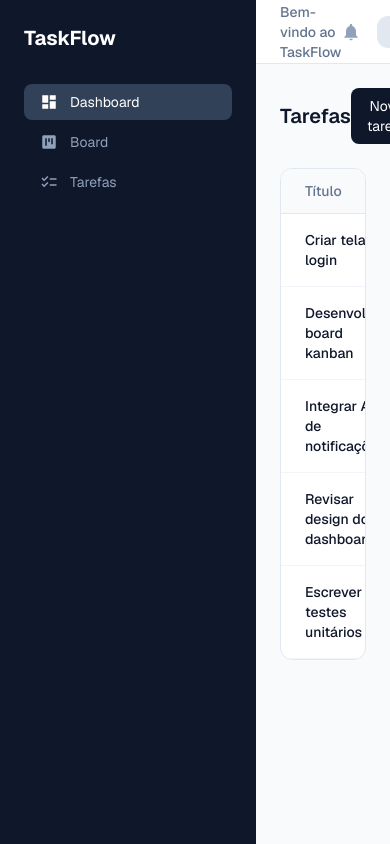
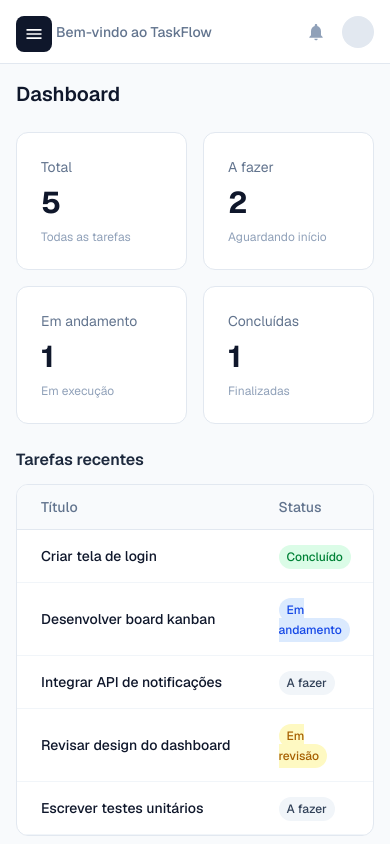
Before and after one commit to CaioMiranda12/taskflow-interface, a Next.js app: page / in a window 390 px wide. Built offline with nearby package versions, Linux system fonts and the light colour scheme.

Commit message:
feat: make layout and pages responsive for mobile

```diff
--- a/src/app/layout.tsx
+++ b/src/app/layout.tsx
@@ -20,11 +20,11 @@ export default function RootLayout({
   return (
     <html lang="pt-BR">
       <body className={geist.className}>
-        <div className="flex h-screen">
+        <div className="flex h-screen overflow-hidden">
           <Sidebar />
           <div className="flex flex-col flex-1 overflow-hidden">
             <Header />
-            <main className="flex-1 overflow-y-auto bg-slate-50 p-6">
+            <main className="flex-1 overflow-y-auto bg-slate-50 p-4 md:p-6">
               {children}
             </main>
           </div>
--- a/src/app/page.tsx
+++ b/src/app/page.tsx
@@ -1,74 +1,27 @@
 "use client";
 
-import { useState } from "react";
-import { Modal } from "@/components/Modal";
-import { TaskForm } from "@/components/TaskForm";
+import { StatCard } from "@/components/StatCard";
 import { TaskTable } from "@/components/TaskTable";
-import { ConfirmDialog } from "@/components/ConfirmDialog";
-import { useTaskStore } from "@/stores/useTaskStore";
+import { useTaskMetrics } from "@/hooks/useTaskMetrics";
 
-export default function TasksPage() {
-  const tasks = useTaskStore((state) => state.tasks);
-  const removeTask = useTaskStore((state) => state.removeTask);
-
-  const [isModalOpen, setIsModalOpen] = useState(false);
-  const [taskIdToRemove, setTaskIdToRemove] = useState<string | null>(null);
-
-  function handleOpenModal() {
-    setIsModalOpen(true);
-  }
-
-  function handleCloseModal() {
-    setIsModalOpen(false);
-  }
-
-  function handleRequestRemove(taskId: string) {
-    setTaskIdToRemove(taskId);
-  }
-
-  function handleConfirmRemove() {
-    if (taskIdToRemove) {
-      removeTask(taskIdToRemove);
-    }
-    setTaskIdToRemove(null);
-  }
-
-  function handleCancelRemove() {
-    setTaskIdToRemove(null);
-  }
+export default function DashboardPage() {
+  const { total, todo, inProgress, done, recentTasks } = useTaskMetrics();
 
   return (
     <div className="flex flex-col gap-6">
-      <div className="flex items-center justify-between">
-        <h2 className="text-xl font-semibold text-slate-900">Tarefas</h2>
-        <button
-          onClick={handleOpenModal}
-          className="px-4 py-2 text-sm bg-slate-900 text-white rounded-lg hover:bg-slate-700 transition-colors"
-        >
-          Nova tarefa
-        </button>
+      <h2 className="text-xl font-semibold text-slate-900">Dashboard</h2>
+
+      <div className="grid grid-cols-2 md:grid-cols-4 gap-4">
+        <StatCard title="Total" value={total} description="Todas as tarefas" />
+        <StatCard title="A fazer" value={todo} description="Aguardando início" />
+        <StatCard title="Em andamento" value={inProgress} description="Em execução" />
+        <StatCard title="Concluídas" value={done} description="Finalizadas" />
       </div>
 
-      <TaskTable
-        tasks={tasks}
-        showAssignee
-        onRemoveTask={handleRequestRemove}
-      />
-
-      {isModalOpen && (
-        <Modal title="Nova tarefa" onClose={handleCloseModal}>
-          <TaskForm onClose={handleCloseModal} />
-        </Modal>
-      )}
-
-      {taskIdToRemove && (
-        <ConfirmDialog
-          title="Remover tarefa"
-          description="Tem certeza que deseja remover esta tarefa? Esta ação não pode ser desfeita."
-          onConfirm={handleConfirmRemove}
-          onCancel={handleCancelRemove}
-        />
-      )}
+      <div className="flex flex-col gap-3">
+        <h3 className="text-base font-semibold text-slate-800">Tarefas recentes</h3>
+        <TaskTable tasks={recentTasks} />
+      </div>
     </div>
   );
 }
--- a/src/components/Header.tsx
+++ b/src/components/Header.tsx
@@ -2,8 +2,8 @@ import { MdNotifications } from "react-icons/md";
 
 export function Header() {
   return (
-    <header className="h-16 border-b border-slate-200 flex items-center px-6 justify-between bg-white">
-      <h1 className="text-sm font-medium text-slate-500">
+    <header className="h-16 border-b border-slate-200 flex items-center px-4 md:px-6 justify-between bg-white">
+      <h1 className="text-sm font-medium text-slate-500 pl-10 md:pl-0">
         Bem-vindo ao TaskFlow
       </h1>
 
@@ -14,7 +14,7 @@ export function Header() {
 
         <div className="flex items-center gap-3">
           <div className="w-8 h-8 rounded-full bg-slate-200" />
-          <span className="text-sm text-slate-700">Ana Silva</span>
+          <span className="hidden md:block text-sm text-slate-700">Ana Silva</span>
         </div>
       </div>
     </header>
--- a/src/components/Sidebar.tsx
+++ b/src/components/Sidebar.tsx
@@ -1,8 +1,9 @@
 "use client";
 
+import { useState } from "react";
 import Link from "next/link";
 import { usePathname } from "next/navigation";
-import { MdDashboard, MdViewKanban, MdChecklist } from "react-icons/md";
+import { MdDashboard, MdViewKanban, MdChecklist, MdMenu, MdClose } from "react-icons/md";
 
 const navItems = [
   { label: "Dashboard", href: "/", icon: MdDashboard },
@@ -12,10 +13,41 @@ const navItems = [
 
 export function Sidebar() {
   const pathname = usePathname();
+  const [isOpen, setIsOpen] = useState(false);
+
+  function handleToggle() {
+    setIsOpen(!isOpen);
+  }
+
+  function handleClose() {
+    setIsOpen(false);
+  }
 
   return (
-    <aside className="w-64 h-screen bg-slate-900 text-white flex flex-col p-6 gap-8">
-      <span className="text-xl font-bold text-white">TaskFlow</span>
+    <>
+      <button
+        onClick={handleToggle}
+        className="md:hidden fixed top-4 left-4 z-50 bg-slate-900 text-white p-2 rounded-lg"
+      >
+        {isOpen ? <MdClose size={20} /> : <MdMenu size={20} />}
+      </button>
+
+      {isOpen && (
+        <div
+          className="md:hidden fixed inset-0 z-30 bg-black/40"
+          onClick={handleClose}
+        />
+      )}
+
+      <aside
+        className={`
+          fixed z-40 h-screen bg-slate-900 text-white flex flex-col p-6 gap-8 transition-transform duration-300
+          md:relative md:translate-x-0 md:w-64
+          w-64
+          ${isOpen ? "translate-x-0" : "-translate-x-full"}
+        `}
+      >
+        <span className="text-xl font-bold text-white pl-8 md:pl-0">TaskFlow</span>
 
         <nav className="flex flex-col gap-1">
           {navItems.map((navItem) => {
@@ -26,6 +58,7 @@ export function Sidebar() {
               <Link
                 key={navItem.href}
                 href={navItem.href}
+                onClick={handleClose}
                 className={`flex items-center gap-3 px-4 py-2 rounded-lg text-sm transition-colors ${isActive
                     ? "bg-slate-700 text-white"
                     : "text-slate-400 hover:bg-slate-800 hover:text-white"
@@ -38,5 +71,6 @@ export function Sidebar() {
           })}
         </nav>
       </aside>
+    </>
   );
 }
--- a/src/components/TaskFilter.tsx
+++ b/src/components/TaskFilter.tsx
@@ -20,12 +20,12 @@ const FILTER_OPTIONS: { label: string; value: FilterValue }[] = [
 
 export function TaskFilter({ value, onChange }: TaskFilterProps) {
   return (
-    <div className="flex gap-2">
+    <div className="flex gap-2 overflow-x-auto pb-1">
       {FILTER_OPTIONS.map((option) => (
         <button
           key={option.value}
           onClick={() => onChange(option.value)}
-          className={`px-3 py-1.5 text-xs rounded-lg transition-colors ${value === option.value
+          className={`px-3 py-1.5 text-xs rounded-lg transition-colors whitespace-nowrap ${value === option.value
               ? "bg-slate-900 text-white"
               : "bg-white border border-slate-200 text-slate-600 hover:bg-slate-50"
             }`}
--- a/src/components/TaskTable.tsx
+++ b/src/components/TaskTable.tsx
@@ -1,12 +1,12 @@
 import { Task } from "@/types/task";
 import { Badge } from "@/components/Badge";
+import { EmptyState } from "@/components/EmptyState";
 import {
   TASK_PRIORITY_COLOR,
   TASK_PRIORITY_LABEL,
   TASK_STATUS_COLOR,
   TASK_STATUS_LABEL,
 } from "@/constants/task";
-import { EmptyState } from "@/components/EmptyState";
 
 interface TaskTableProps {
   tasks: Task[];
@@ -17,17 +17,18 @@ interface TaskTableProps {
 export function TaskTable({ tasks, showAssignee = true, onRemoveTask }: TaskTableProps) {
   return (
     <div className="bg-white rounded-xl border border-slate-200 overflow-hidden">
+      <div className="overflow-x-auto">
         <table className="w-full text-sm">
           <thead>
             <tr className="border-b border-slate-200 bg-slate-50">
-            <th className="text-left px-6 py-3 text-slate-500 font-medium">Título</th>
-            <th className="text-left px-6 py-3 text-slate-500 font-medium">Status</th>
-            <th className="text-left px-6 py-3 text-slate-500 font-medium">Prioridade</th>
+              <th className="text-left px-6 py-3 text-slate-500 font-medium whitespace-nowrap">Título</th>
+              <th className="text-left px-6 py-3 text-slate-500 font-medium whitespace-nowrap">Status</th>
+              <th className="text-left px-6 py-3 text-slate-500 font-medium whitespace-nowrap">Prioridade</th>
               {showAssignee && (
-              <th className="text-left px-6 py-3 text-slate-500 font-medium">Responsável</th>
+                <th className="text-left px-6 py-3 text-slate-500 font-medium whitespace-nowrap">Responsável</th>
               )}
               {onRemoveTask && (
-              <th className="text-left px-6 py-3 text-slate-500 font-medium">Ações</th>
+                <th className="text-left px-6 py-3 text-slate-500 font-medium whitespace-nowrap">Ações</th>
               )}
             </tr>
           </thead>
@@ -47,7 +48,7 @@ export function TaskTable({ tasks, showAssignee = true, onRemoveTask }: TaskTabl
                   key={task.id}
                   className="border-b border-slate-100 hover:bg-slate-50 transition-colors"
                 >
-                <td className="px-6 py-4 text-slate-900 font-medium">{task.title}</td>
+                  <td className="px-6 py-4 text-slate-900 font-medium whitespace-nowrap">{task.title}</td>
                   <td className="px-6 py-4">
                     <Badge
                       label={TASK_STATUS_LABEL[task.status]}
@@ -61,7 +62,7 @@ export function TaskTable({ tasks, showAssignee = true, onRemoveTask }: TaskTabl
                     />
                   </td>
                   {showAssignee && (
-                  <td className="px-6 py-4 text-slate-700">
+                    <td className="px-6 py-4 text-slate-700 whitespace-nowrap">
                       {task.assignee?.name ?? "—"}
                     </td>
                   )}
@@ -81,5 +82,6 @@ export function TaskTable({ tasks, showAssignee = true, onRemoveTask }: TaskTabl
           </tbody>
         </table>
       </div>
+    </div>
   );
 }
```
Lines whose indentation alone changed are shown as unchanged.
